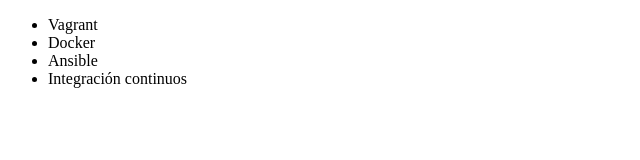
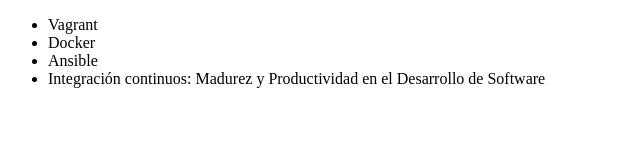
Before and after one commit to fer5km/alura_git, a plain HTML site: page index.html in a window 1280 px wide. Shown: the whole page, without its empty margins (0-640 px from the left). Drawn offline with Linux system fonts and the light colour scheme.

Commit message:
renombrando curso de integración contínua

```diff
--- a/index.html
+++ b/index.html
@@ -9,7 +9,7 @@
          <li> Vagrant </li>
          <li> Docker </li>
          <li> Ansible </li>
-         <li> Integración continuos </li>
+         <li> Integración continuos: Madurez y Productividad en el Desarrollo de Software </li>
      </ul>
 </body>
 </html>
```
